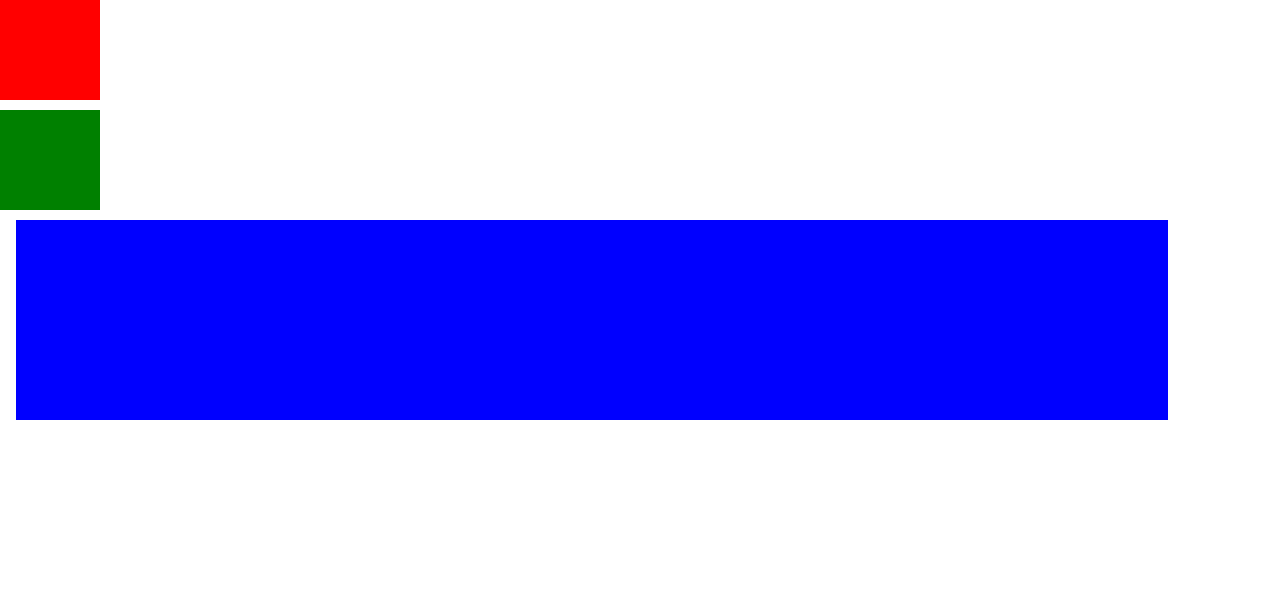
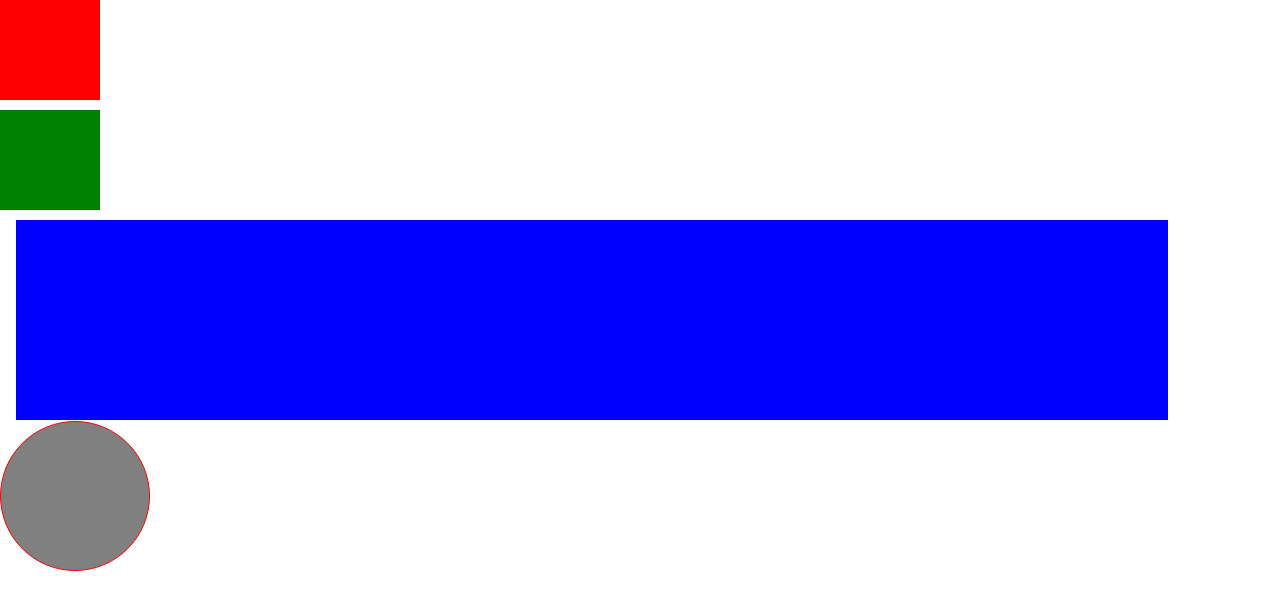
Before and after one commit to jakaria45456655/css_part--01_calss_03, a plain HTML site: page index.html in a window 1280 px wide. Drawn offline with Linux system fonts and the light colour scheme.

Commit message:
class 03 topic css part 01

```diff
--- a/index.html
+++ b/index.html
@@ -30,5 +30,8 @@
   <!-- id aply in div  in the style the extarnal div-->
   <div id="jakaria"></div>
   <!-- other div  -->
+   <div class="border__raduis">
+
+   </div>
 </body>
 </html>
--- a/style/style.css
+++ b/style/style.css
@@ -16,7 +16,7 @@ ul {
 li{
     list-style: none;
 }
-
+/* id selector */
 #jakaria{
     width: 90%;
     height: 200px;
@@ -25,3 +25,18 @@ li{
     margin-left: 1rem;
     margin-bottom: 1pt;
 }
+/* class seloctor */
+.border__raduis{
+    border-radius: 50%;
+    width: 150px;
+    height: 150px;
+    background-color: gray;
+    /* Thise is color Rgb */
+    /* border: 1px solid hwb(0 33% 20%); */
+    /* Thise is color hexsa code */
+    /* border: 1px solid #ed7a7a; */
+    /* Thise is color name */
+    /* border: 1px solid gray */
+    border: 1px solid red;
+
+}
```
